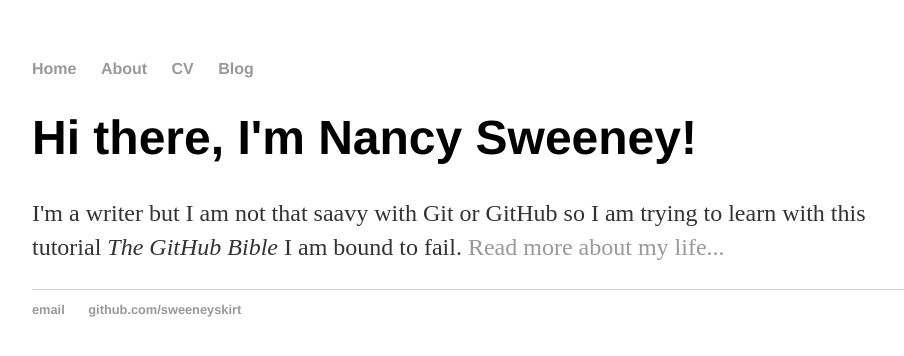
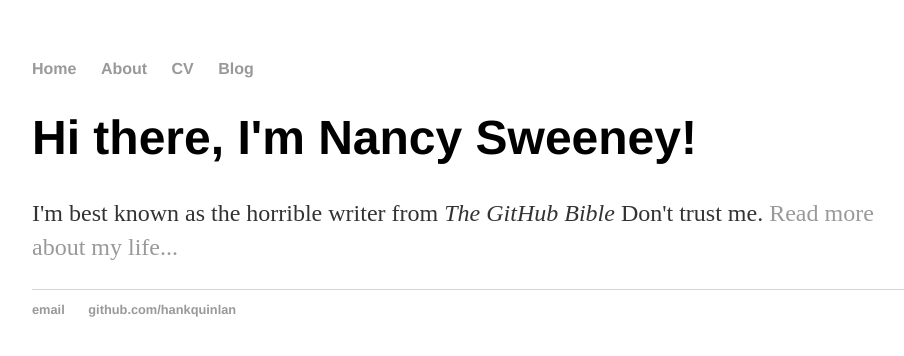
Before and after one commit to sweeneyskirt/sweeneyskirt.github.io, a Jekyll site: the page built from index.html, in a window 1280 px wide. Shown: the top 356 px of the page, without its empty margins (160-1064 px from the left). Built offline with Jekyll 4.4.1, drawn with Linux system fonts in a browser that asks for light colours; Markdown is read by kramdown in place of the engine named in the settings.

Commit message:
Update index.html

```diff
--- a/index.html
+++ b/index.html
@@ -1,30 +1,8 @@
-<!DOCTYPE html>
-<html>
-	<head>
-		<title>Nancy Sweeney, Writer</title>
-		<!-- link to main stylesheet -->
-		<link rel="stylesheet" type="text/css" href="/css/main.css">
-	</head>
-	<body>
-		<nav>
-    		<ul>
-        		<li><a href="/">Home</a></li>
-	        	<li><a href="/about">About</a></li>
-        		<li><a href="/cv">CV</a></li>
-        		<li><a href="/blog">Blog</a></li>
-    		</ul>
-		</nav>
-		<div class="container">
-    		<div class="blurb">
-        		<h1>Hi there, I'm Nancy Sweeney!</h1>
-				<p>I'm a writer but I am not that saavy with Git or GitHub so I am trying to learn with this tutorial <em>The GitHub Bible</em> I am bound to fail. <a href="/about">Read more about my life...</a></p>
-    		</div><!-- /.blurb -->
-		</div><!-- /.container -->
-		<footer>
-    		<ul>
-        		<li><a href="mailto:sweeneyskirt@yahoo.com">email</a></li>
-        		<li><a href="https://github.com/sweeneyskirt">github.com/sweeneyskirt</a></li>
-			</ul>
-		</footer>
-	</body>
-</html>
+---
+layout: default
+title: Nancy Sweeney, Writer
+---
+<div class="blurb">
+	<h1>Hi there, I'm Nancy Sweeney!</h1>
+	<p>I'm best known as the horrible writer from <em>The GitHub Bible</em> Don't trust me. <a href="/about">Read more about my life...</a></p>
+</div><!-- /.blurb -->
```
